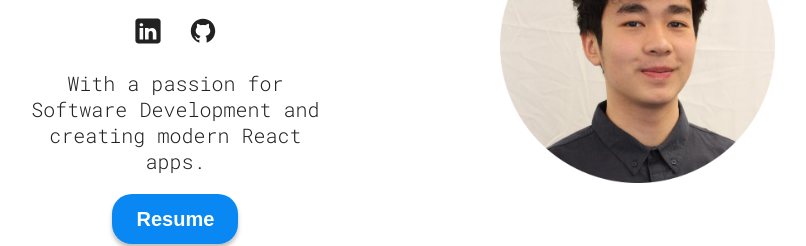
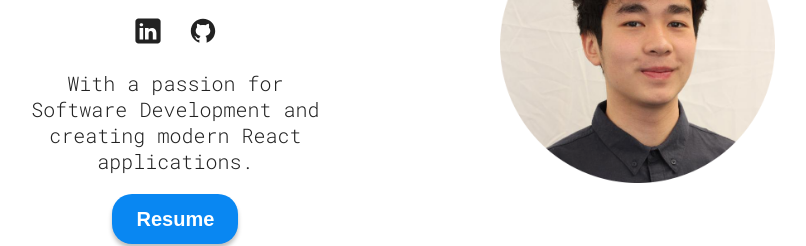
Before and after one commit to nickw0ng/Portfolio-Website, a React (Vite) app: page / in a window 1280 px wide. Shown: the part 361-607 px from the top of the page, without its empty margins (237-1043 px from the left). Built offline with nearby package versions, Linux system fonts and the light colour scheme.

Commit message:
edit description

```diff
--- a/src/sections/Hero/Hero.jsx
+++ b/src/sections/Hero/Hero.jsx
@@ -60,7 +60,7 @@ function Hero() {
             </a>
         </span>
         <p className={styles.description}>
-          With a passion for Software Development and creating modern React apps.</p>
+          With a passion for Software Development and creating modern React applications.</p>
         <a href={CV} download>
           <button className="hover">
              Resume
```
